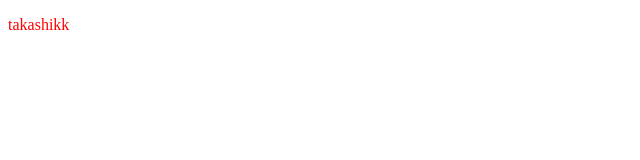
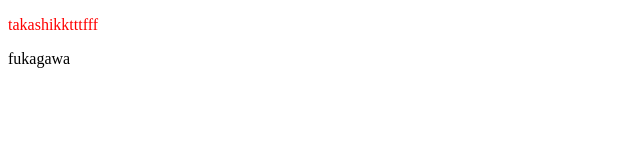
Before and after one commit to juth5/bingo, a plain HTML site: page index.html in a window 1280 px wide. Shown: the whole page, without its empty margins (0-640 px from the left). Drawn offline with Linux system fonts and the light colour scheme.

Commit message:
pを足した

```diff
--- a/index.html
+++ b/index.html
@@ -7,6 +7,8 @@
   <title>Document</title>
 </head>
 <body>
-  <p class='t'>takashikk</p>
+  <p class='t'>takashikktttfff
+    <p>fukagawa</p>
+  </p>
 </body>
 </html>
```
